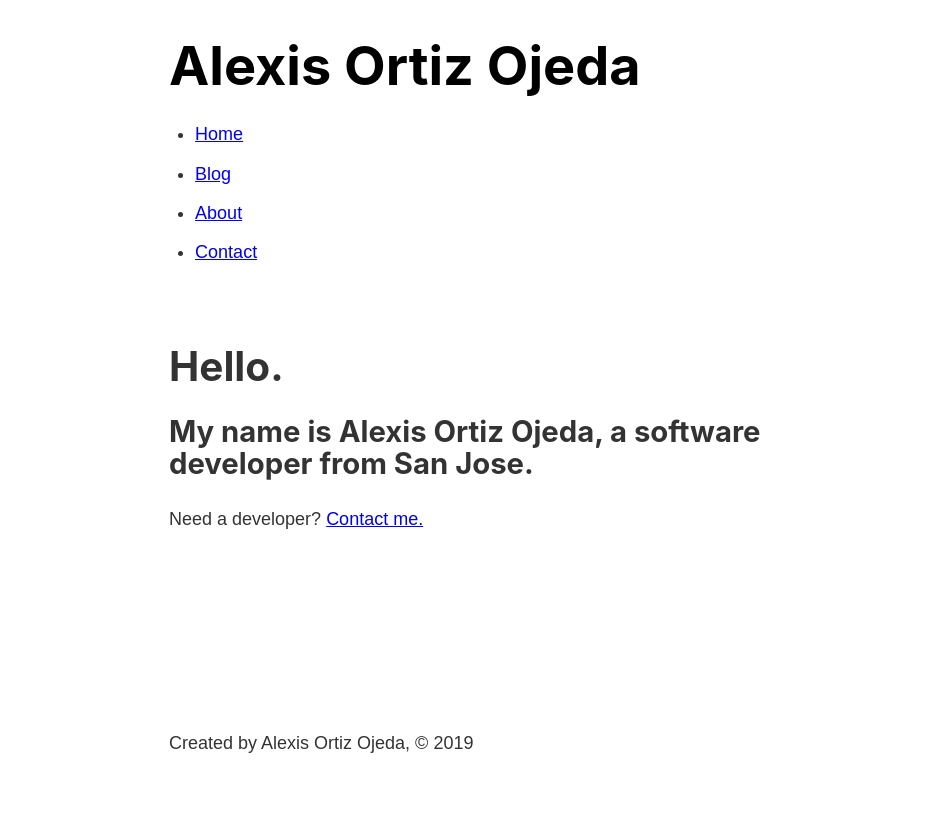
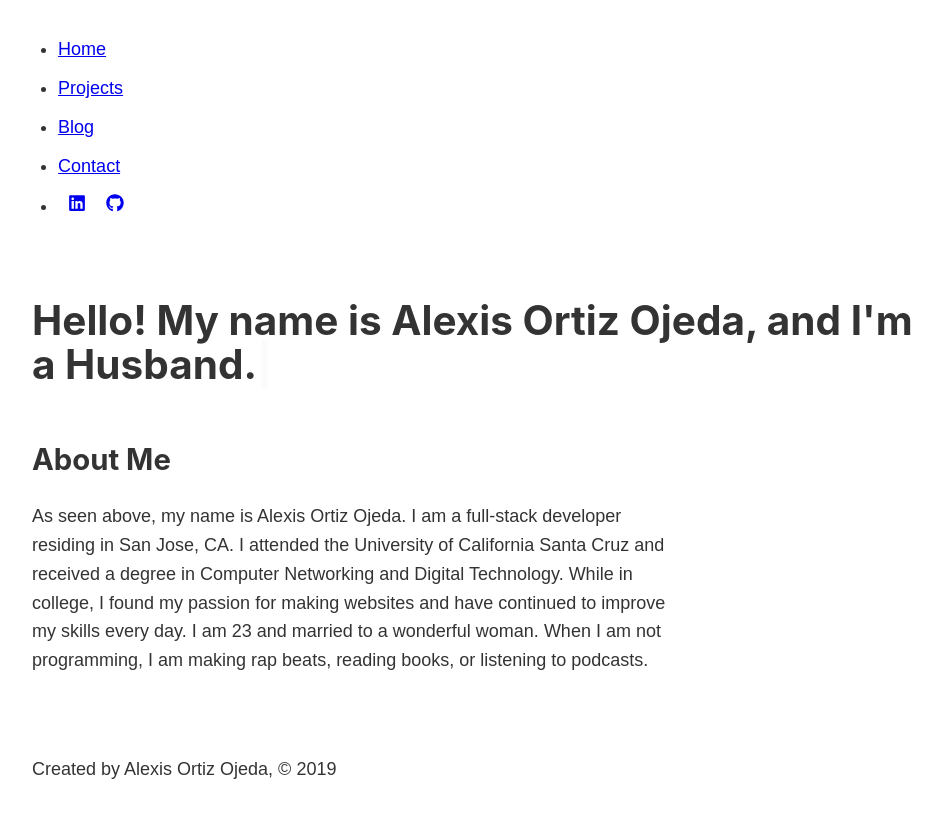
Before and after one commit to aortizoj15/gatsby-personal, a Gatsby site: page / in a window 1280 px wide. Shown: the whole page, without its empty margins (114-1056 px from the left). Built offline with nearby package versions, Linux system fonts and the light colour scheme; Gatsby itself is replaced by a stand-in of ours.

Commit message:
Added react-typed

```diff
--- /dev/null
+++ b/src/components/AutoTypeHome.js
@@ -0,0 +1,27 @@
+import React from 'react';
+import Typed from 'react-typed';
+
+const AutoTypeHome = () => (
+  <div className="home__typing">
+    <h1>
+      Hello! My name is Alexis Ortiz Ojeda, and I'm a&nbsp;
+      <Typed
+        strings={[
+          'Developer.',
+          'Husband.',
+          'Writer.',
+          'Coder.',
+          'Reader.',
+          'Producer.',
+          'Learner.',
+        ]}
+        typeSpeed={90}
+        backSpeed={110}
+        backDelay={1000}
+        loop
+      />
+    </h1>{' '}
+  </div>
+);
+
+export default AutoTypeHome;
--- a/src/components/header.js
+++ b/src/components/header.js
@@ -1,5 +1,6 @@
 import React from 'react';
 import { Link, graphql, useStaticQuery } from 'gatsby';
+import { FaGithub, FaLinkedin } from 'react-icons/fa';
 // import './header.module.scss';
 import headerStyles from './header.module.scss';
 
@@ -15,11 +16,11 @@ const Header = () => {
   `);
   return (
     <header className={headerStyles.header}>
-      <h1>
+      {/* <h1>
         <Link className={headerStyles.title} to="/">
           {data.site.siteMetadata.title}
         </Link>
-      </h1>
+      </h1> */}
       <nav>
         <ul className={headerStyles.navList}>
           <li>
@@ -35,18 +36,18 @@ const Header = () => {
             <Link
               className={headerStyles.navItem}
               activeClassName={headerStyles.activeNavItem}
-              to="/blog"
+              to="/projects"
             >
-              Blog
+              Projects
             </Link>
           </li>
           <li>
             <Link
               className={headerStyles.navItem}
               activeClassName={headerStyles.activeNavItem}
-              to="/about"
+              to="/blog"
             >
-              About
+              Blog
             </Link>
           </li>
           <li>
@@ -58,6 +59,20 @@ const Header = () => {
               Contact
             </Link>
           </li>
+          <li>
+            <a
+              className={headerStyles.icon}
+              href="https://www.linkedin.com/in/alexis-ortiz-ojeda/"
+            >
+              <FaLinkedin />
+            </a>
+            <a
+              className={headerStyles.icon}
+              href="https://github.com/aortizoj15"
+            >
+              <FaGithub />
+            </a>
+          </li>
         </ul>
       </nav>
     </header>
--- a/src/components/header.module.scss
+++ b/src/components/header.module.scss
@@ -12,19 +12,24 @@
   display: flex;
   list-style-type: none;
   margin: 0;
+  justify-content: space-between;
 }
 
 .nav-item {
   color: #999999;
-  font-size: .9rem;
+  font-size: 1.2rem;
   margin-right: 1.3rem;
   text-decoration: none;
 }
 
 .nav-item:hover {
-  color: #555555
+  color: #555555;
 }
 
 .active-nav-item {
   color: #333333;
 }
+
+.icon {
+  padding: 0px 10px;
+}
--- a/src/components/layout.module.scss
+++ b/src/components/layout.module.scss
@@ -1,6 +1,8 @@
 .container {
   margin: 0 auto;
-  max-width: 750px;
+  max-width: 80%;
+  // max-width: 750px;
+  // max-width: 100vw;
   padding: 1rem;
 
   display: flex;
--- a/src/pages/index.js
+++ b/src/pages/index.js
@@ -2,20 +2,25 @@ import React from 'react';
 import { Link } from 'gatsby';
 import Layout from '../components/layout';
 import Head from '../components/head';
+import AutoTypeHome from '../components/AutoTypeHome';
 
 const IndexPage = () => (
-  <div>
-    <Layout>
-      <Head title="Home" />
-      <h1>Hello.</h1>
-      <h2>
-        My name is Alexis Ortiz Ojeda, a software developer from San Jose.
-      </h2>
+  <Layout>
+    <Head title="Home" />
+    <AutoTypeHome />
+    <section className="about">
+      <h2>About Me</h2>
       <p>
-        Need a developer? <Link to="/contact">Contact me.</Link>
+        As seen above, my name is Alexis Ortiz Ojeda. I am a full-stack
+        developer residing in San Jose, CA. I attended the University of
+        California Santa Cruz and received a degree in Computer Networking and
+        Digital Technology. While in college, I found my passion for making
+        websites and have continued to improve my skills every day. I am 23 and
+        married to a wonderful woman. When I am not programming, I am making rap
+        beats, reading books, or listening to podcasts.
       </p>
-    </Layout>
-  </div>
+    </section>
+  </Layout>
 );
 
 export default IndexPage;
--- a/src/styles/index.scss
+++ b/src/styles/index.scss
@@ -1,5 +1,3 @@
-/* Reset provided by https://github.com/gatsbyjs/gatsby-starter-blog via MIT license */
-
 html {
   font-family: sans-serif;
   -ms-text-size-adjust: 100%;
@@ -126,22 +124,22 @@ button,
 select {
   text-transform: none;
 }
-[type="reset"],
-[type="submit"],
+[type='reset'],
+[type='submit'],
 button,
-html [type="button"] {
+html [type='button'] {
   -webkit-appearance: button;
 }
-[type="button"]::-moz-focus-inner,
-[type="reset"]::-moz-focus-inner,
-[type="submit"]::-moz-focus-inner,
+[type='button']::-moz-focus-inner,
+[type='reset']::-moz-focus-inner,
+[type='submit']::-moz-focus-inner,
 button::-moz-focus-inner {
   border-style: none;
   padding: 0;
 }
-[type="button"]:-moz-focusring,
-[type="reset"]:-moz-focusring,
-[type="submit"]:-moz-focusring,
+[type='button']:-moz-focusring,
+[type='reset']:-moz-focusring,
+[type='submit']:-moz-focusring,
 button:-moz-focusring {
   outline: 1px dotted ButtonText;
 }
@@ -161,21 +159,21 @@ legend {
 textarea {
   overflow: auto;
 }
-[type="checkbox"],
-[type="radio"] {
+[type='checkbox'],
+[type='radio'] {
   box-sizing: border-box;
   padding: 0;
 }
-[type="number"]::-webkit-inner-spin-button,
-[type="number"]::-webkit-outer-spin-button {
+[type='number']::-webkit-inner-spin-button,
+[type='number']::-webkit-outer-spin-button {
   height: auto;
 }
-[type="search"] {
+[type='search'] {
   -webkit-appearance: textfield;
   outline-offset: -2px;
 }
-[type="search"]::-webkit-search-cancel-button,
-[type="search"]::-webkit-search-decoration {
+[type='search']::-webkit-search-cancel-button,
+[type='search']::-webkit-search-decoration {
   -webkit-appearance: none;
 }
 ::-webkit-input-placeholder {
@@ -206,10 +204,10 @@ body {
   font-weight: normal;
   word-wrap: break-word;
   font-kerning: normal;
-  -moz-font-feature-settings: "kern", "liga", "clig", "calt";
-  -ms-font-feature-settings: "kern", "liga", "clig", "calt";
-  -webkit-font-feature-settings: "kern", "liga", "clig", "calt";
-  font-feature-settings: "kern", "liga", "clig", "calt";
+  -moz-font-feature-settings: 'kern', 'liga', 'clig', 'calt';
+  -ms-font-feature-settings: 'kern', 'liga', 'clig', 'calt';
+  -webkit-font-feature-settings: 'kern', 'liga', 'clig', 'calt';
+  font-feature-settings: 'kern', 'liga', 'clig', 'calt';
 }
 img {
   max-width: 100%;
@@ -573,10 +571,10 @@ td,
 th {
   text-align: left;
   border-bottom: 1px solid hsla(0, 0%, 0%, 0.12);
-  font-feature-settings: "tnum";
-  -moz-font-feature-settings: "tnum";
-  -ms-font-feature-settings: "tnum";
-  -webkit-font-feature-settings: "tnum";
+  font-feature-settings: 'tnum';
+  -moz-font-feature-settings: 'tnum';
+  -ms-font-feature-settings: 'tnum';
+  -webkit-font-feature-settings: 'tnum';
   padding-left: 0.96667rem;
   padding-right: 0.96667rem;
   padding-top: 0.725rem;
@@ -594,8 +592,8 @@ tt,
 code {
   background-color: hsla(0, 0%, 0%, 0.04);
   border-radius: 3px;
-  font-family: "SFMono-Regular", Consolas, "Roboto Mono", "Droid Sans Mono",
-    "Liberation Mono", Menlo, Courier, monospace;
+  font-family: 'SFMono-Regular', Consolas, 'Roboto Mono', 'Droid Sans Mono',
+    'Liberation Mono', Menlo, Courier, monospace;
   padding: 0;
   padding-top: 0.2em;
   padding-bottom: 0.2em;
@@ -609,14 +607,36 @@ code:after,
 tt:before,
 tt:after {
   letter-spacing: -0.2em;
-  content: " ";
+  content: ' ';
 }
 pre code:before,
 pre code:after,
 pre tt:before,
 pre tt:after {
-  content: "";
+  content: '';
 }
+
+$color1: rgba(1, 41, 95, 1);
+$color2: rgba(255, 136, 17, 1);
+$color3: rgba(67, 127, 151, 1);
+$color4: rgba(132, 147, 36, 1);
+$color5: rgba(253, 21, 27, 1);
+
+// #full-app {
+//   background-color: #ef6461;
+//   color: #e4b363;
+// }
+.about {
+  width: 50vw;
+  padding-top: 30px;
+  p {
+    line-height: 18px;
+    margin-bottom: 18px;
+    line-height: 1.6em;
+    margin-bottom: 1.5em;
+  }
+}
+
 @media only screen and (max-width: 480px) {
   html {
     font-size: 100%;
```
Also changed, not shown: package.json (+7 -5 lines), src/pages/contact.js (+0 -7 lines), src/pages/projects.js (added, +14 -0 lines), 1 other file.
